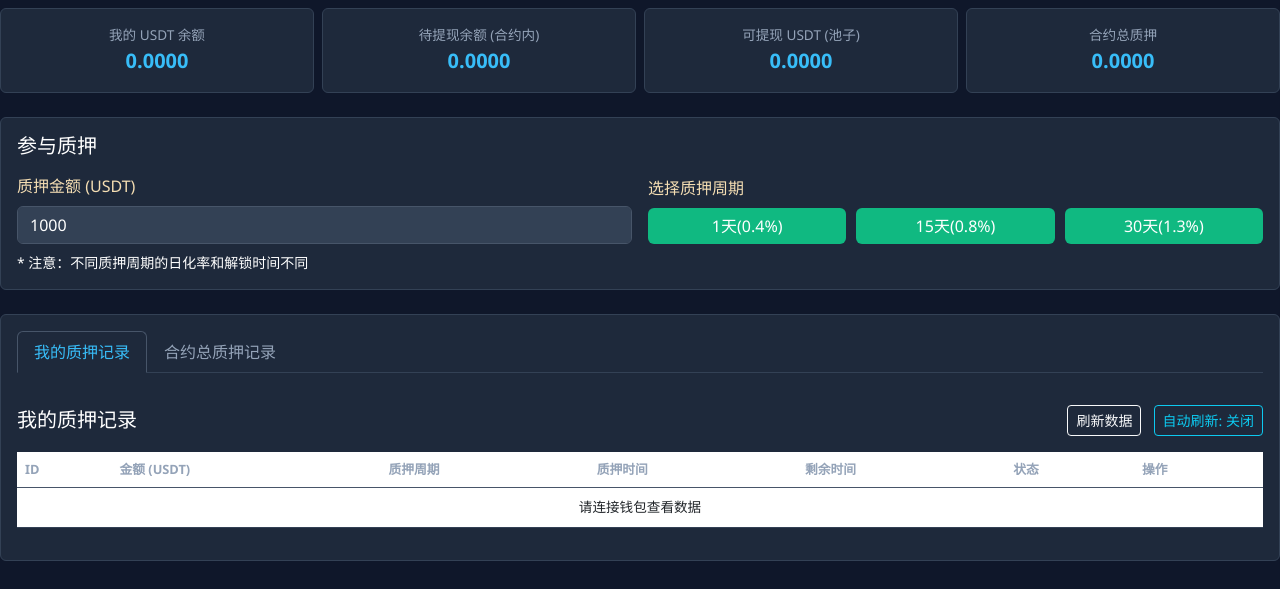
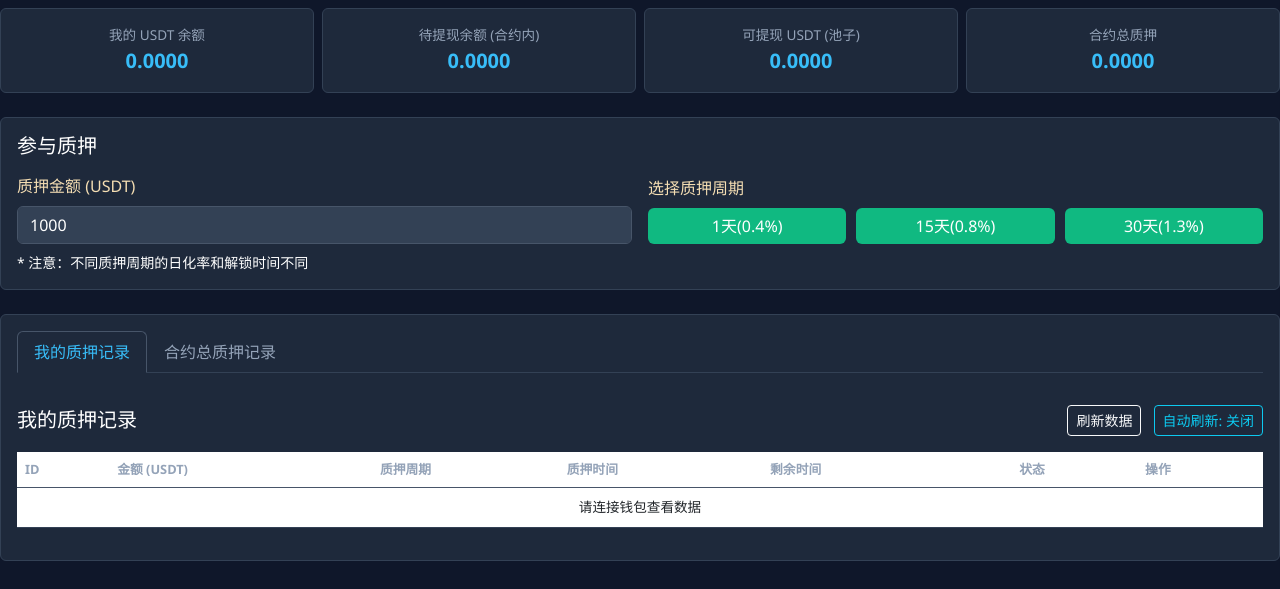
Before and after one commit to hcm999/GANA, a website: page index.html in a window 1280 px wide. Shown: the part 211-800 px from the top of the page. Drawn offline with nearby package versions, Linux system fonts and the light colour scheme.

Commit message:
Update index.html

```diff
--- a/index.html
+++ b/index.html
@@ -216,9 +216,9 @@
                                 <tr>
                                     <th>ID</th>
                                     <th>金额 (USDT)</th>
-                                    <th>质押周期</th>
+                                    <th style="width: 15%; min-width: 120px;">质押周期</th>
                                     <th>质押时间</th>
-                                    <th>剩余时间</th>
+                                    <th style="width: 20%; min-width: 150px;">剩余时间</th>
                                     <th>状态</th>
                                     <th>操作</th>
                                 </tr>
```
